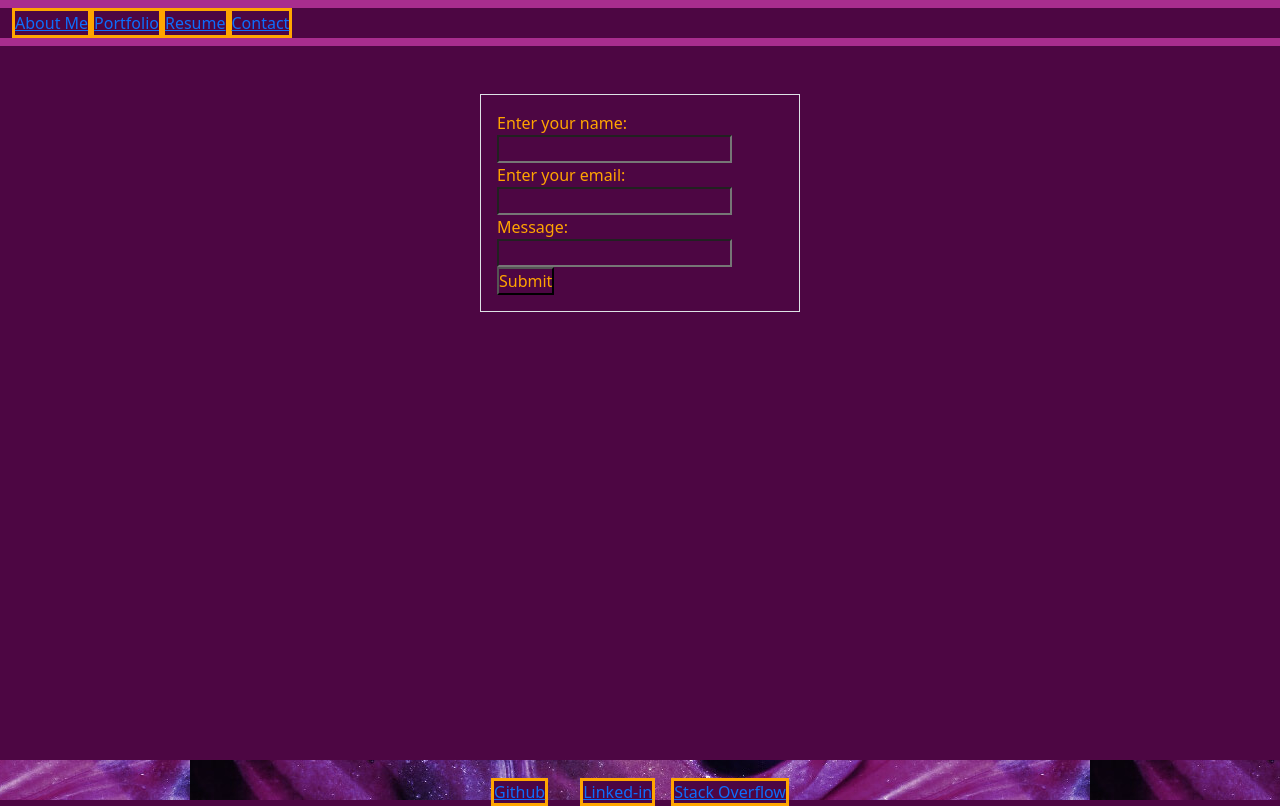
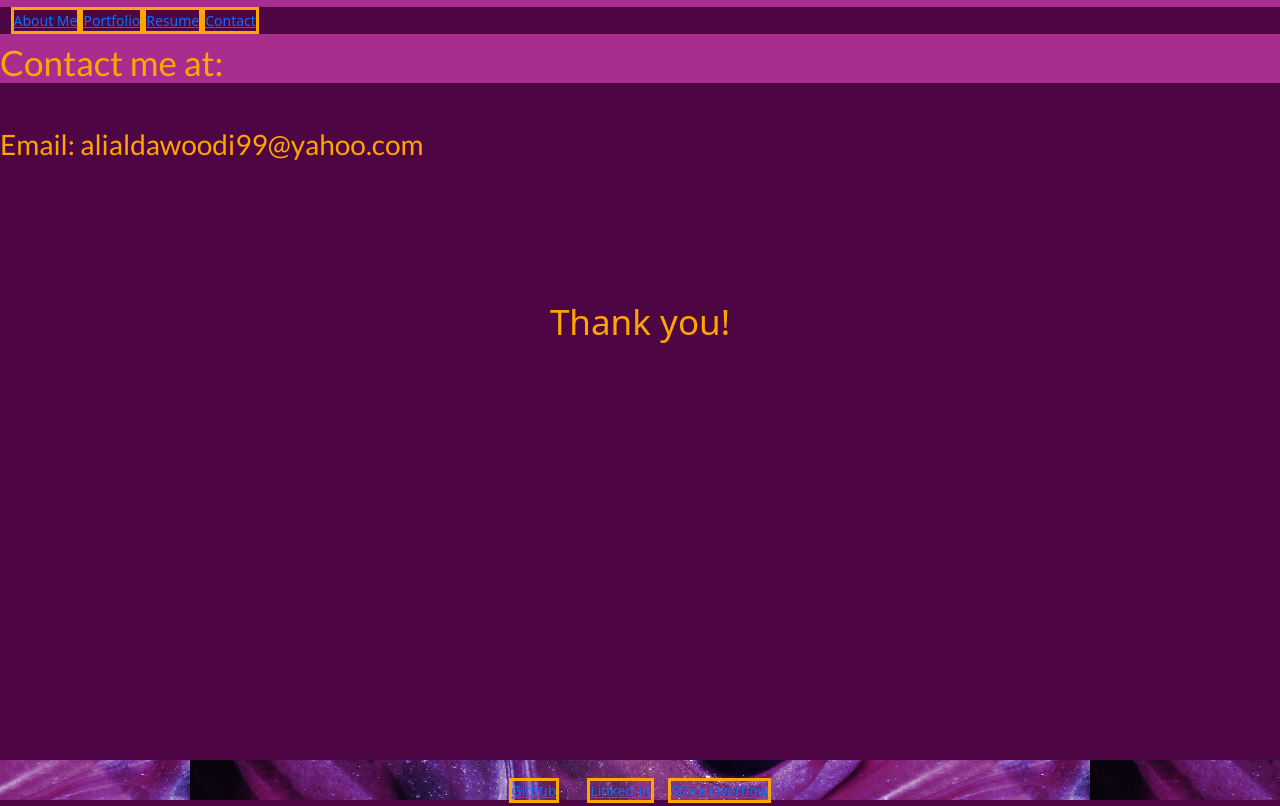
Before and after one commit to Ali-Aldawoodi/Ali-Aldawoodi-Portfolio, a React (Vite) app: page /contact in a window 1280 px wide. Built offline with nearby package versions, Linux system fonts and the light colour scheme.

Commit message:
Contact page refactored to simpler code until old logic gets working

```diff
--- a/package.json
+++ b/package.json
@@ -17,11 +17,15 @@
     "@types/react-dom": "^18.0.11",
     "@vitejs/plugin-react": "^4.0.0",
     "bootstrap": "^5.3.2",
+    "emailjs-com": "^3.2.0",
     "react": "^18.2.0",
     "react-bootstrap": "^2.9.1",
     "react-dom": "^18.2.0",
     "react-image": "^4.1.0",
     "react-router-dom": "^6.19.0",
+    "semantic-ui-css": "^2.5.0",
+    "semantic-ui-react": "^2.1.5",
+    "sweetalert2": "^11.10.2",
     "vite": "^5.0.0"
   }
 }
--- a/src/App.css
+++ b/src/App.css
@@ -230,3 +230,11 @@ nav {
     color: #fff !important;
     background: black !important;
   }
+
+  #contact-page-greeting {
+    font-size: 35px;
+  }
+
+  #contact-page-email {
+    padding-top: 3%;
+  }
--- a/src/main.jsx
+++ b/src/main.jsx
@@ -1,6 +1,8 @@
 import ReactDOM from 'react-dom/client'
 import App from './App.jsx'
 import './index.css'
+import 'semantic-ui-css/semantic.min.css';
+
 
 import { createBrowserRouter, RouterProvider } from 'react-router-dom';
 
--- a/src/pages/Contact.jsx
+++ b/src/pages/Contact.jsx
@@ -1,56 +1,52 @@
-// export default function Contact() {
-//     return (
-
-//     <div class="parent-footer">
-//         <h3 id="contact-me">Contact Me:</h3>
-//         <div class="child-footer-1"> Email: alialdawoodi99@yahoo.com </div>
-//         <div class="child-footer-2"> Github: https://github.com/Ali-Aldawoodi</div>
-//     </div>
-
-// )};
-
 import { useState } from 'react';
 import ReactDOM from 'react-dom/client';
 
-export default function MyForm() {
-  const [name, setName] = useState("");
-  const [email, setEmail] = useState("");
-  const [message, setMessage] = useState("");
+// export default function MyForm() {
+//   const [name, setName] = useState("");
+//   const [email, setEmail] = useState("");
+//   const [message, setMessage] = useState("");
 
-  const handleSubmit = (event) => {
-    event.preventDefault();
-  }
+//   const handleSubmit = (event) => {
+//     event.preventDefault();
+//   }
 
+export default function Contact () {
   return (
-    <form onSubmit={handleSubmit} className='container border w-25 p-3 mt-5'>
-        <div>
-      <label>Enter your name:
-        <input
-          type="text"
-          value={name}
-          onChange={(e) => setName(e.target.value)}
-        />
-      </label>
-      </div>
-      <div>
-      <label>Enter your email:
-        <input
-          type="text"
-          value={email}
-          onChange={(e) => setEmail(e.target.value)}
-        />
-      </label>
-      </div>
-      <div>
-      <label>Message:
-        <input
-          type="text"
-          value={message}
-          onChange={(e) => setMessage(e.target.value)}
-        />
-      </label>
-      </div>
-      <input type="submit" />
-    </form>
-  )
-}
+    <div>
+      <h1>Contact me at:</h1>
+      <h2 id='contact-page-email'>Email: alialdawoodi99@yahoo.com</h2>
+      <p id='contact-page-greeting'>Thank you!</p>
+    </div>
+)};
+
+
+    // <form onSubmit={handleSubmit} className='container border w-25 p-3 mt-5'>
+    //     <div>
+    //   <label>Enter your name:
+    //     <input
+    //       type="text"
+    //       value={name}
+    //       onChange={(e) => setName(e.target.value)}
+    //     />
+    //   </label>
+    //   </div>
+    //   <div>
+    //   <label>Enter your email:
+    //     <input
+    //       type="text"
+    //       value={email}
+    //       onChange={(e) => setEmail(e.target.value)}
+    //     />
+    //   </label>
+    //   </div>
+    //   <div>
+    //   <label>Message:
+    //     <input
+    //       type="text"
+    //       value={message}
+    //       onChange={(e) => setMessage(e.target.value)}
+    //     />
+    //   </label>
+    //   </div>
+    //   <input type="submit" />
+    // </form>
```
Also changed, not shown: 1 other file (tests, documents, lock files or other folders).
